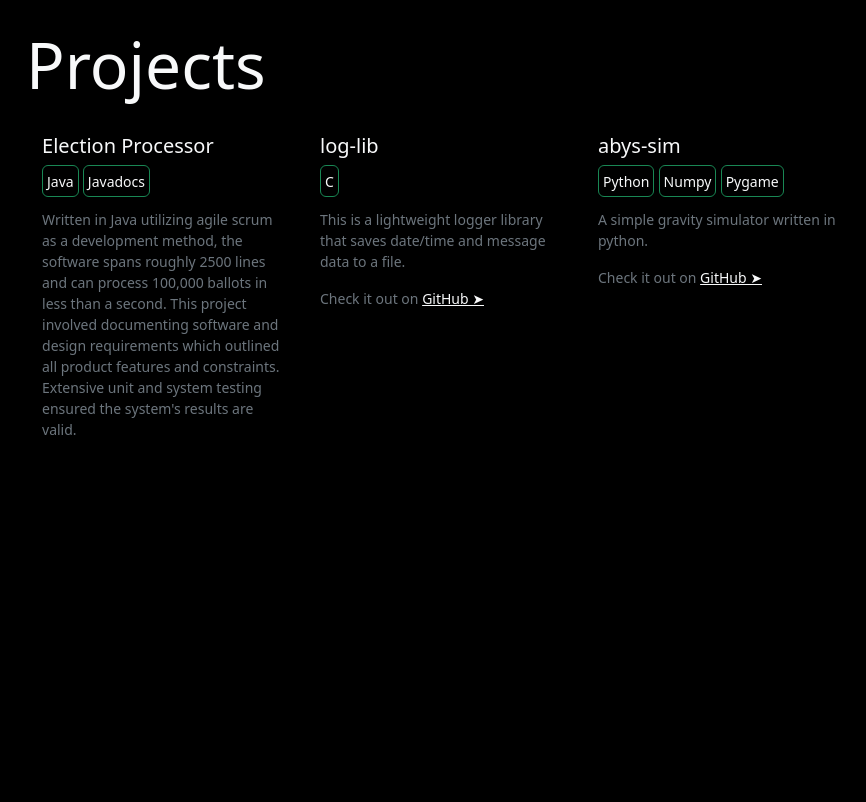
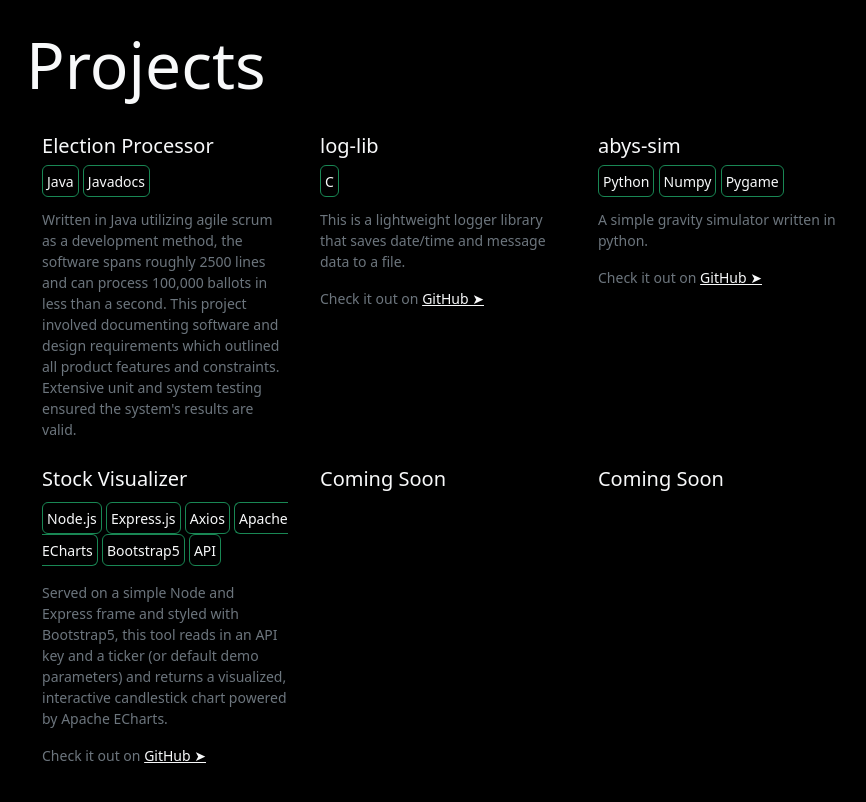
Before and after one commit to lmskarpness/lmskarpness.github.io, a website: page index.html in a window 1280 px wide. Shown: the part 2128-2930 px from the top of the page, without its empty margins (357-1223 px from the left). Before the commit the page ends 2618 px from the top, so only its background shows below. Drawn offline with Linux system fonts and the light colour scheme; files whose address does not match are found by name.

Commit message:
added stock visualizer project

```diff
--- a/index.html
+++ b/index.html
@@ -203,6 +203,45 @@
                                                 </div>
                                             </div>
                                         </div>
+
+                                        <div class="row justify-content-center">
+                                            <div class="col-lg-4">
+                                                <div class="p-1">
+                                                    <div class="lead text-light">Stock Visualizer</div>
+                                                    <p class="text-light mt-2 lh-lg">
+                                                        <span class="border rounded border-1 border-success p-1 bg-transparent"><small>Node.js</small></span>
+                                                        <span class="border rounded border-1 border-success p-1 bg-transparent"><small>Express.js</small></span>
+                                                        <span class="border rounded border-1 border-success p-1 bg-transparent"><small>Axios</small></span>
+                                                        <span class="border rounded border-1 border-success p-1 bg-transparent"><small>Apache ECharts</small></span>
+                                                        <span class="border rounded border-1 border-success p-1 bg-transparent"><small>Bootstrap5</small></span>
+                                                        <span class="border rounded border-1 border-success p-1 bg-transparent"><small>API</small></span>
+                                                    </p>
+                                                    <p class="small text-secondary">
+                                                        Served on a simple Node and Express frame and styled with Bootstrap5, this tool reads in an API key and a ticker (or default demo parameters) and returns a visualized, interactive candlestick chart powered by Apache ECharts.
+                                                    </p>
+                                                    <p class="small text-secondary">Check it out on <a class="link-light" href="https://github.com/lmskarpness/Stock-Visualizer/tree/main">GitHub &#10148;</a></p>
+                                                </div>
+                                            </div>
+                                            <div class="col-lg-4">
+                                                <div class="p-1">
+                                                    <div class="lead text-light">Coming Soon</div>
+                                                    <p class="text-light mt-2">
+                                                    </p>
+                                                    <p class="small text-secondary">
+                                                    </p>
+                                                </div>
+                                            </div>
+                                            <div class="col-lg-4">
+                                                <div class="p-1">
+                                                    <div class="lead text-light">Coming Soon</div>
+                                                    <p class="text-light mt-2">
+                                                    </p>
+                                                    <p class="small text-secondary">
+                                                    </p>
+                                                </div>
+                                            </div>
+                                        </div>
+
                                     </div>
                                 </div>
                             </div>
```
